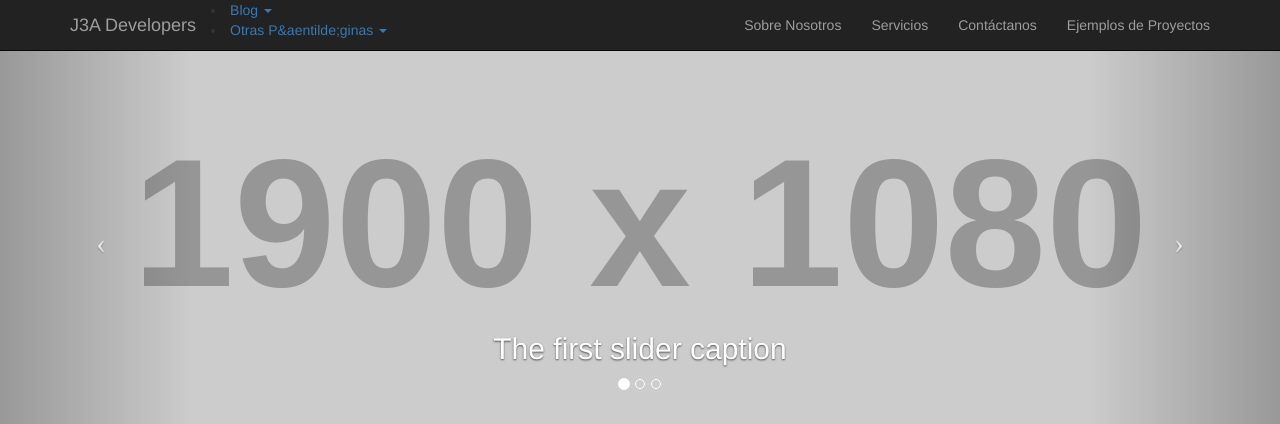
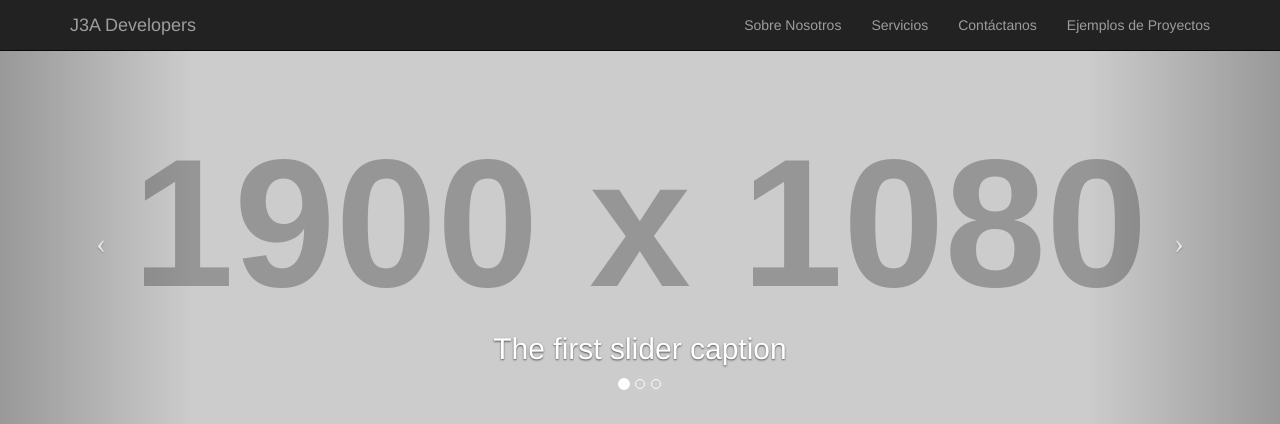
Before and after one commit to Kiwano-sama/J3A, a PHP site: page / in a window 1280 px wide. Shown: the top 424 px of the page. Run offline with PHP 8.4, Linux system fonts and the light colour scheme; grey boxes labelled with a size stand in for pictures from a placeholder-image service; some libraries are stand-ins or nearby versions.

Commit message:
quitados los dropdown

```diff
--- a/index.php
+++ b/index.php
@@ -41,42 +41,6 @@
                         <a href="portfolio-3-col.html">Ejemplos de Proyectos</a>
                     </li>
 
-                        </ul>
-                    </li>
-                    <li class="dropdown">
-                        <a href="#" class="dropdown-toggle" data-toggle="dropdown">Blog <b class="caret"></b></a>
-                        <ul class="dropdown-menu">
-                            <li>
-                                <a href="blog-home-1.html">Blog Home 1</a>
-                            </li>
-                            <li>
-                                <a href="blog-home-2.html">Blog Home 2</a>
-                            </li>
-                            <li>
-                                <a href="blog-post.html">Blog Post</a>
-                            </li>
-                        </ul>
-                    </li>
-                    <li class="dropdown">
-                        <a href="#" class="dropdown-toggle" data-toggle="dropdown">Otras P&aentilde;ginas <b class="caret"></b></a>
-                        <ul class="dropdown-menu">
-                            <li>
-                                <a href="full-width.html">Full Width Page</a>
-                            </li>
-                            <li>
-                                <a href="sidebar.html">Sidebar Page</a>
-                            </li>
-                            <li>
-                                <a href="faq.html">FAQ</a>
-                            </li>
-                            <li>
-                                <a href="404.html">404</a>
-                            </li>
-                            <li>
-                                <a href="pricing.html">Pricing Table</a>
-                            </li>
-                        </ul>
-                    </li>
                 </ul>
             </div>
             <!-- /.navbar-collapse -->
```
Also changed, not shown: services.php (+3 -18 lines).
